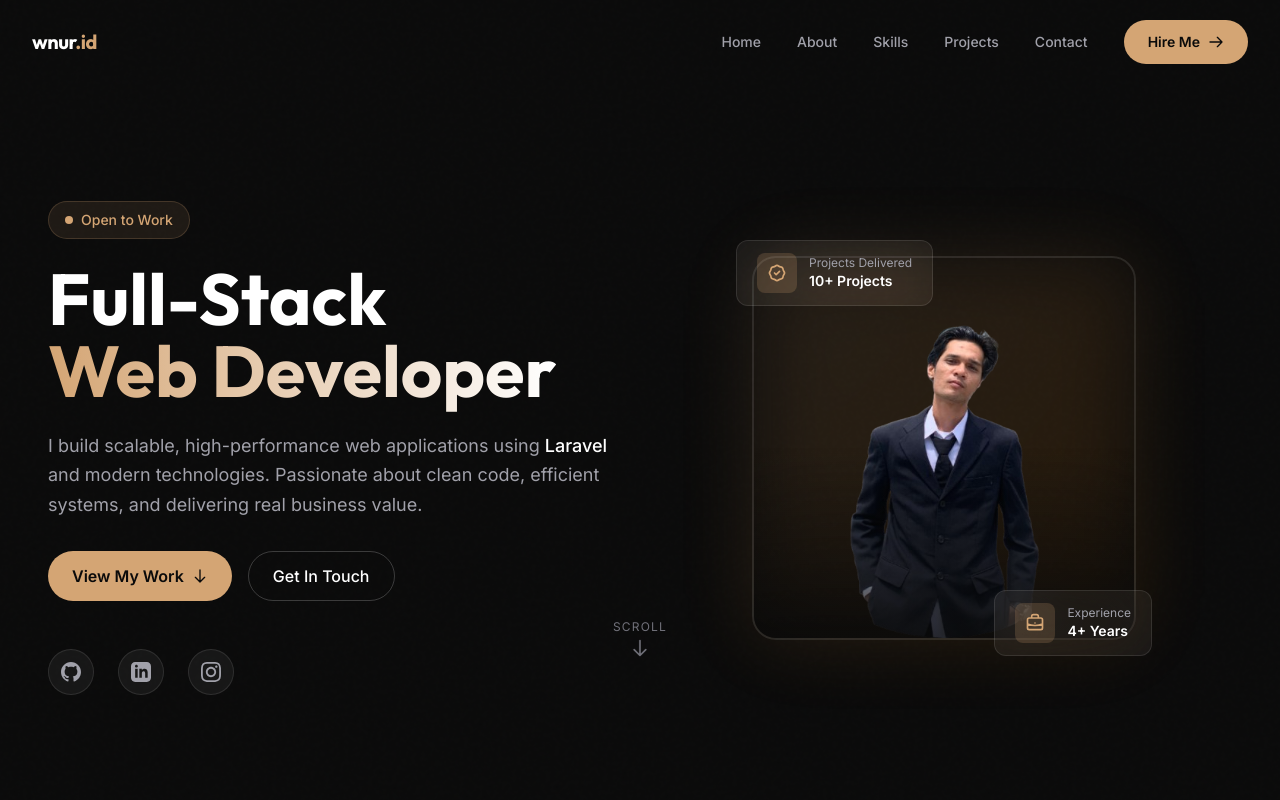
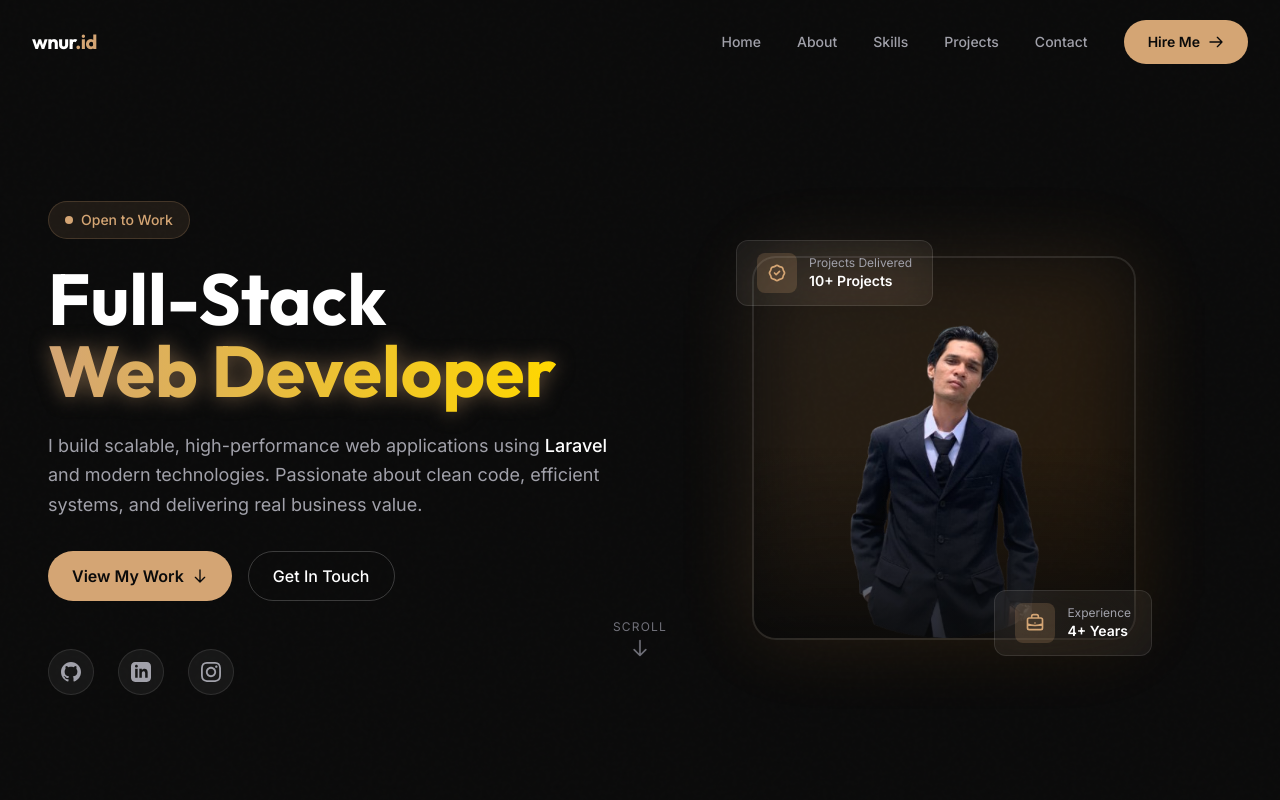
Before and after one commit to wahyunoerr/wahyunoerr.github.io, a Vue app: page / in a window 1280 px wide. Shown: the top 800 px of the page. Built offline with nearby package versions, Linux system fonts and the light colour scheme.

Commit message:
feat: enhance gradient with gold accent, slower animation, and shimmer glow

```diff
--- a/src/style.css
+++ b/src/style.css
@@ -35,13 +35,14 @@
 
 @layer components {
   .text-gradient {
-    background: linear-gradient(90deg, #D4A574, #FFFFFF, #D4A574, #FFFFFF, #D4A574);
+    background: linear-gradient(90deg, #D4A574, #FFD700, #FFFFFF, #FFD700, #D4A574);
     background-size: 400% 100%;
     -webkit-background-clip: text;
     background-clip: text;
     -webkit-text-fill-color: transparent;
     color: transparent;
-    animation: gradient 4s ease infinite;
+    animation: gradient 6s ease infinite;
+    filter: drop-shadow(0 0 10px rgba(212, 165, 116, 0.5));
   }
 
   .glass {
```
